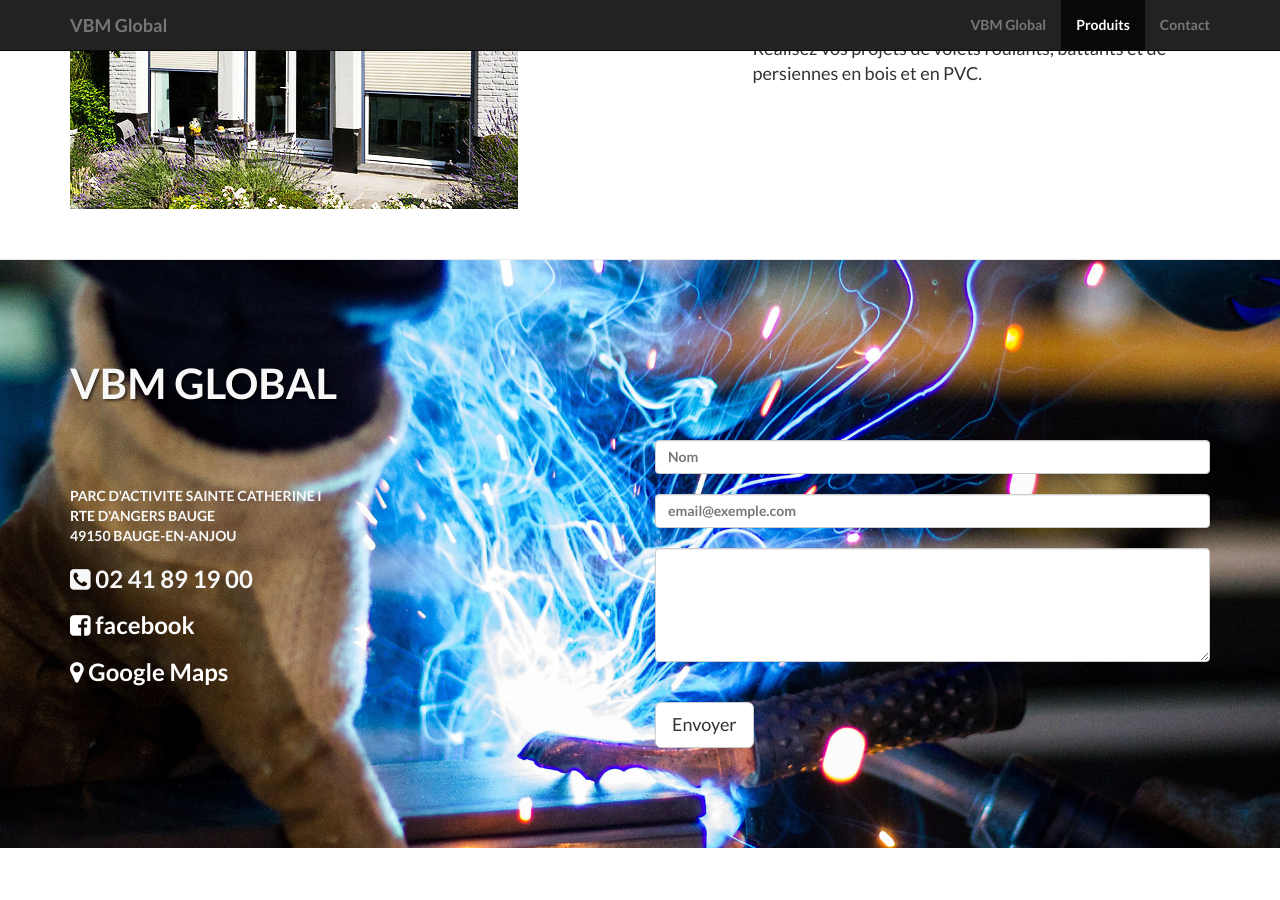
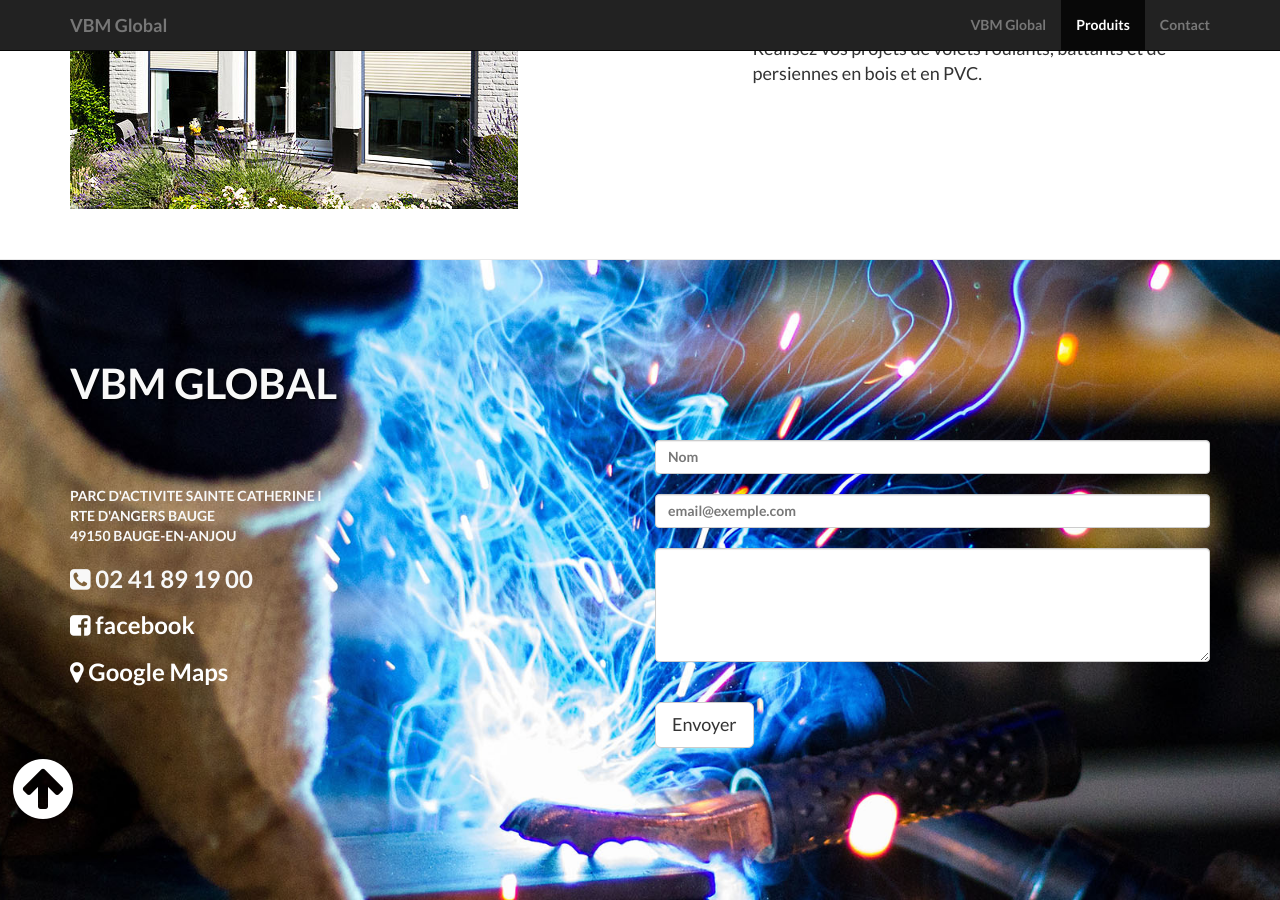
Before and after one commit to juanitito/vbm-landing, a Jekyll site: the page built from index.html, in a window 1280 px wide and 900 px high, scrolled down 2751 px. Built offline with Jekyll 4.4.1, drawn with Linux system fonts in a browser that asks for light colours; nearby versions of some CDN libraries; library files that are not in the unit come from our copies.

Commit message:
Update contact.html

```diff
--- a/_includes/contact.html
+++ b/_includes/contact.html
@@ -33,10 +33,9 @@
 				</div>
 			</div>
 		</div>
-
+		<a href="#home" class="btn" active><i class="fa fa-arrow-circle-up fa-5x" aria-hidden="true"></i></a>
 		<!-- /.container -->
 
 	</div>
-	<a href="#home" class="btn" active><i class="fa fa-arrow-circle-up fa-5x" aria-hidden="true"></i></a>
 </section>
 <!-- /.banner -->
```
